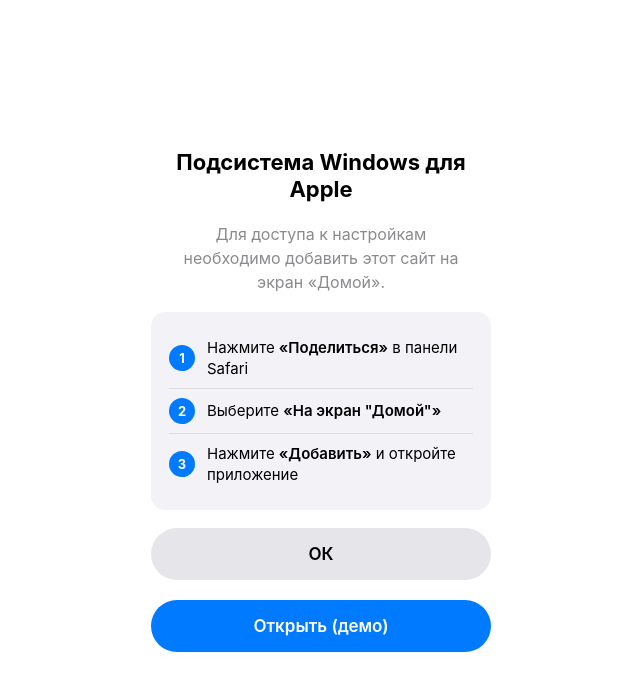
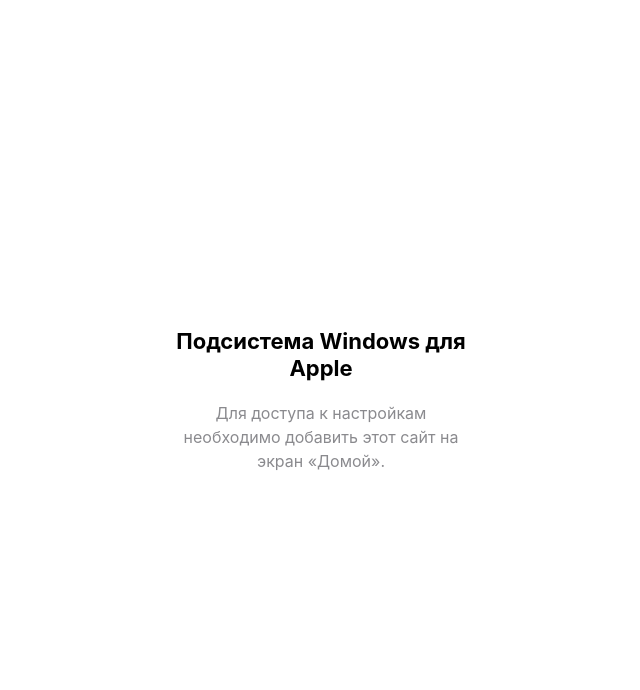
Before and after one commit to aleksandrplehov1976-netizen/WindowsSubsystemSettings, a plain HTML site: page index.html in a window 1280 px wide. Shown: the whole page, without its empty margins (319-959 px from the left). Drawn offline with Linux system fonts and the light colour scheme.

Commit message:
Update index.html

```diff
--- a/index.html
+++ b/index.html
@@ -201,13 +201,8 @@
 <div id="gate">
   <div class="gate-title">Подсистема Windows для Apple</div>
   <div class="gate-sub">Для доступа к настройкам необходимо добавить этот сайт на экран «Домой».</div>
-  <div class="gate-steps">
-    <div class="g-step"><div class="g-num">1</div><div class="g-txt">Нажмите <b>«Поделиться»</b> в панели Safari</div></div>
-    <div class="g-step"><div class="g-num">2</div><div class="g-txt">Выберите <b>«На экран "Домой"»</b></div></div>
-    <div class="g-step"><div class="g-num">3</div><div class="g-txt">Нажмите <b>«Добавить»</b> и откройте приложение</div></div>
   </div>
   <button class="btn btn-gray" onclick="closeTab()">ОК</button>
-  <button class="btn btn-blue" style="margin-top:2px" onclick="enterApp()">Открыть (демо)</button>
 </div>
 
 <!-- APP -->
```
